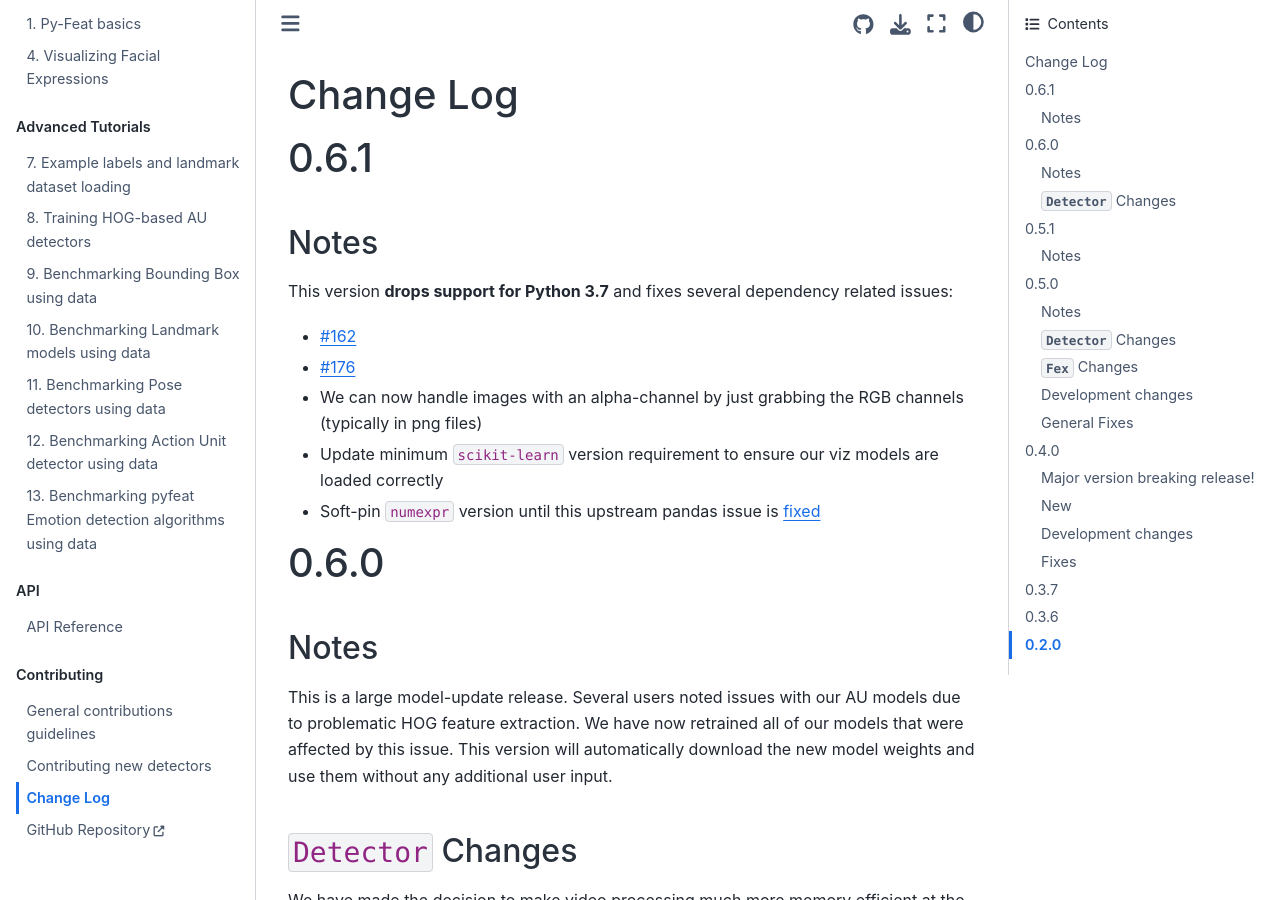
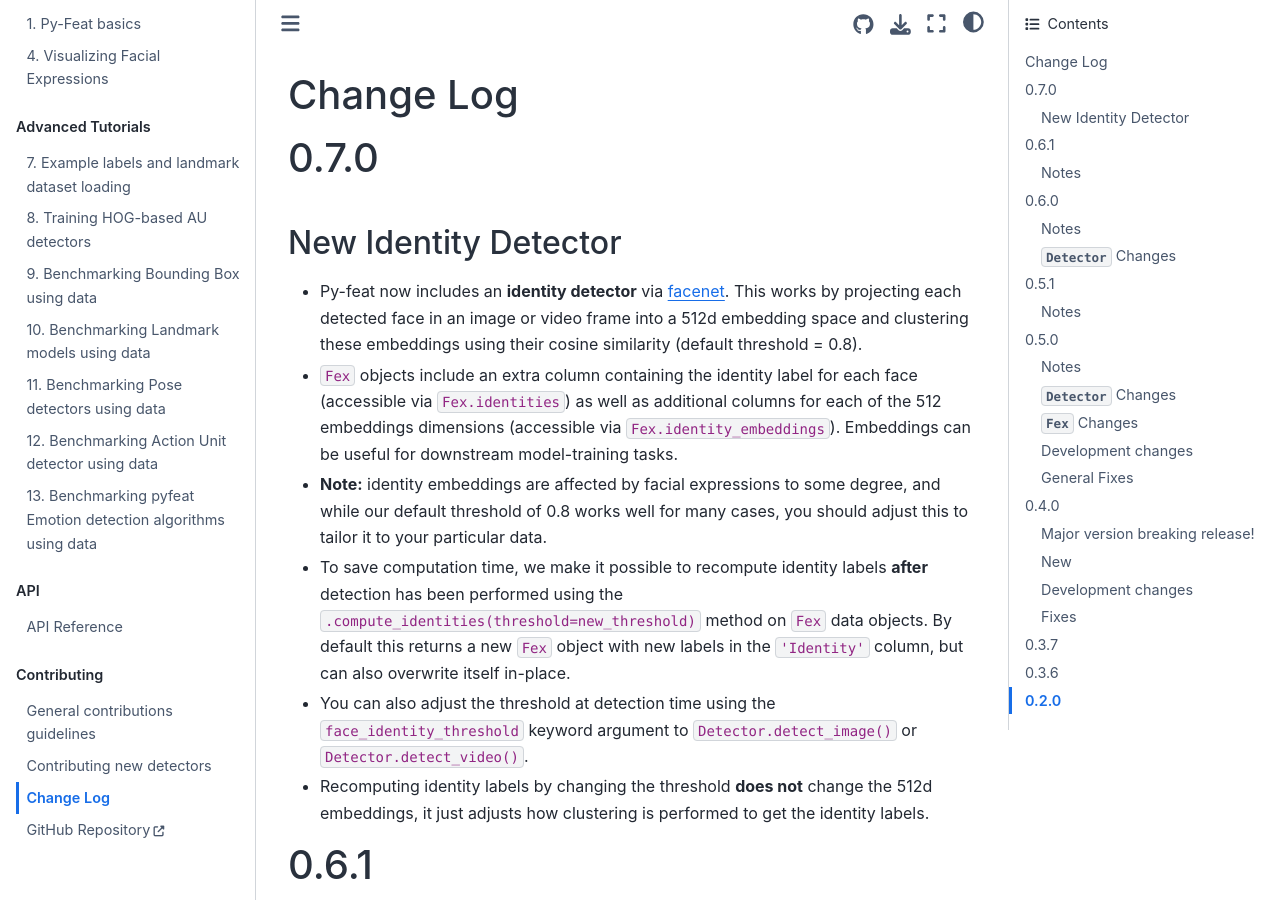
Before and after one commit to cosanlab/py-feat, a Jupyter Book: the page built from docs/pages/changelog.md, in a window 1280 px wide and 900 px high. Built offline with Jupyter Book 1.0.4 settings and Sphinx 7.4.7 and the Sphinx Book theme 1.1.4, drawn with Linux system fonts in a browser that asks for light colours; pages that are not in the unit, such as notebooks, are missing from menus.

Commit message:
add new tests for identity model and update docs

```diff
--- a/docs/pages/changelog.md
+++ b/docs/pages/changelog.md
@@ -1,4 +1,15 @@
 # Change Log
+
+# 0.7.0
+
+## New Identity Detector
+
+- Py-feat now includes an **identity detector** via [facenet](https://github.com/timesler/facenet-pytorch). This works by projecting each detected face in an image or video frame into a 512d embedding space and clustering these embeddings using their cosine similarity (default threshold = 0.8).
+- `Fex` objects include an extra column containing the identity label for each face (accessible via `Fex.identities`) as well as additional columns for each of the 512 embeddings dimensions (accessible via `Fex.identity_embeddings`). Embeddings can be useful for downstream model-training tasks.
+- **Note:** identity embeddings are affected by facial expressions to some degree, and while our default threshold of 0.8 works well for many cases, you should adjust this to tailor it to your particular data.
+- To save computation time, we make it possible to recompute identity labels **after** detection has been performed using the `.compute_identities(threshold=new_threshold)` method on `Fex` data objects. By default this returns a new `Fex` object with new labels in the `'Identity'` column, but can also overwrite itself in-place.
+- You can also adjust the threshold at detection time using the `face_identity_threshold` keyword argument to `Detector.detect_image()` or `Detector.detect_video()`.
+- Recomputing identity labels by changing the threshold **does not** change the 512d embeddings, it just adjusts how clustering is performed to get the identity labels.
 
 # 0.6.1
 
```
Also changed, not shown: docs/pages/models.md (+10 -1 lines), 2 other files.
